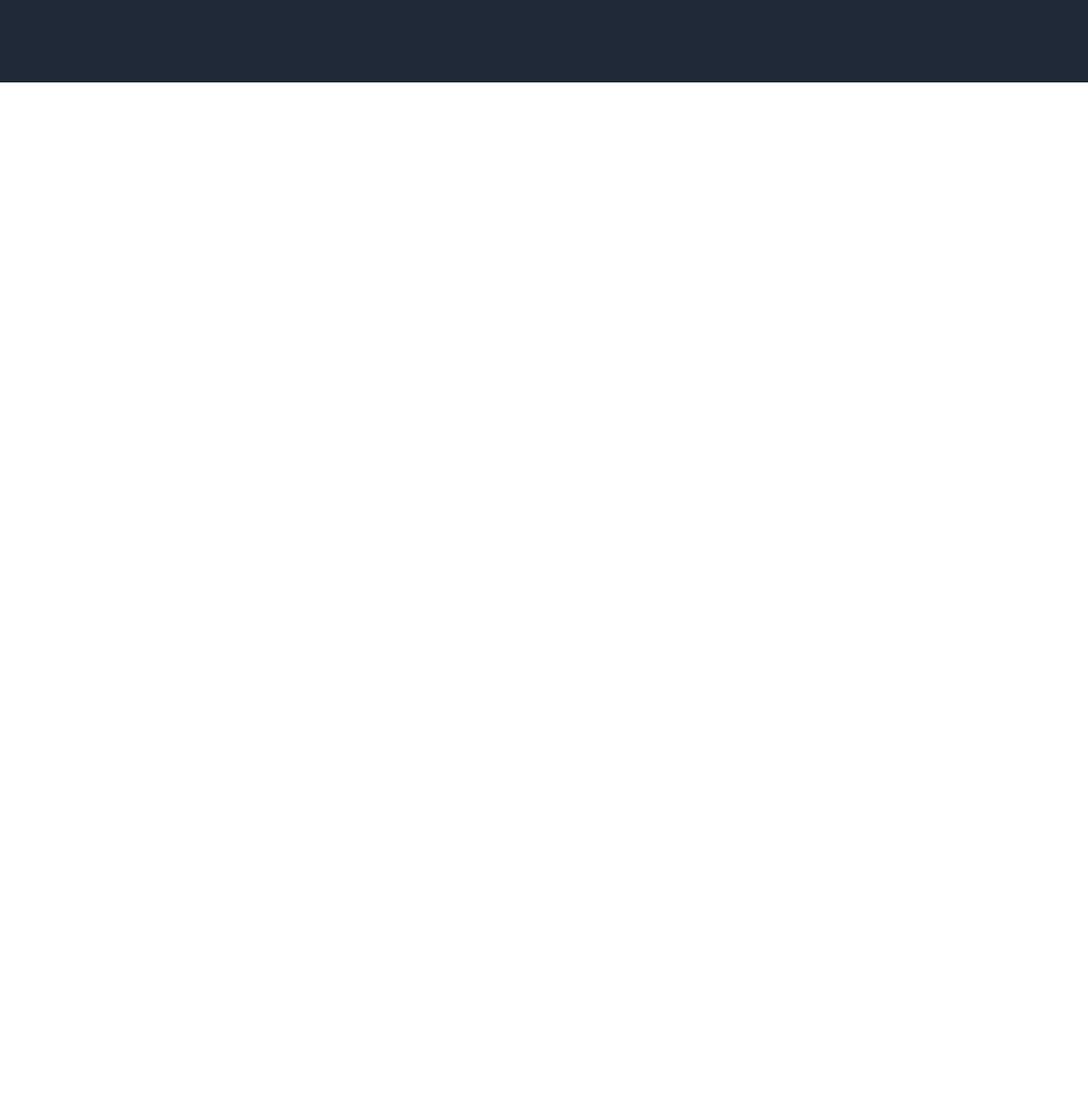
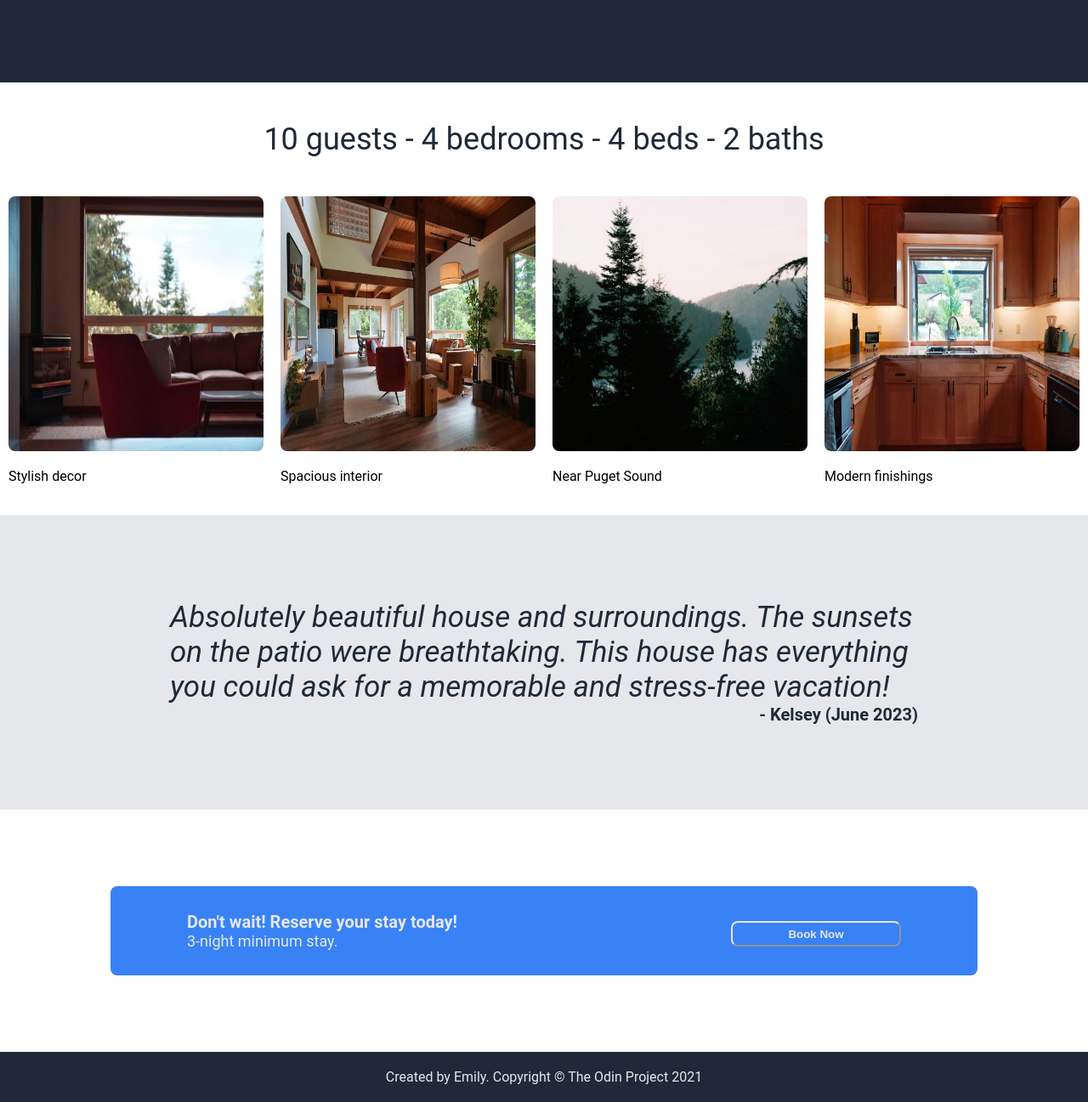
Before and after one commit to ECiarabellini/landing-page, a plain HTML site: page index.html in a window 1280 px wide. Shown: the part 493-1790 px from the top of the page at 85% size. Before the commit the page ends 800 px from the top, so only its background shows below. Drawn offline with Linux system fonts and the light colour scheme.

Commit message:
Add completed landing page including 4 photos

```diff
--- a/index.html
+++ b/index.html
@@ -26,8 +26,42 @@
             <button class="button">Book Now</button>
         </div>
         <img src="./home.jpg" alt="Whidbey forest home surrounded by tall trees and lush green grass.">
-
     </div>
-
+    <div class="info-section">
+        <p class="info-text">10 guests - 4 bedrooms - 4 beds - 2 baths</p>
+        <div class = "photo-section">
+            <div class="img">
+                <img src="./livingroom.jpg" alt="Stylish living room with red chair, leather sofa, and fireplace.">
+                <p>Stylish decor</p>
+            </div>
+            <div class="img">
+                <img src="./main-floor.jpg" alt="Wide-angle shot of main-floor including vaulted ceilings.">
+                <p>Spacious interior</p>
+            </div>
+            <div class="img">
+                <img src="./water-view.jpg" alt="View of Puget Sound through evergreen trees.">
+                <p>Near Puget Sound</p>
+            </div>
+            <div class="img">
+                <img src="./kitchen.jpg" alt="Kitchen with granite countertops and honey-oak shaker-style cabinets.">
+                <p>Modern finishings</p>
+            </div>
+        </div>
+    </div>
+    <div class="quote-section">
+        <div class="quote">
+            Absolutely beautiful house and surroundings. The sunsets on the patio were breathtaking.
+            This house has everything you could ask for a memorable and stress-free vacation!
+        </div>
+        <div class="quote-signed">- Kelsey (June 2023)</div>
+    </div>
+    <div class="reserve">
+        <div class="text">
+            <div class="reserve-bold">Don't wait! Reserve your stay today!</div>
+            <div class="reserve-subtext">3-night minimum stay.</div>
+        </div>
+        <button class="button">Book Now</button>
+    </div>
+    <div class="footer">Created by Emily. Copyright © The Odin Project 2021 </div>
 </body>
 </html>
--- a/style.css
+++ b/style.css
@@ -3,7 +3,6 @@ body {
     margin: 0;
     display: flex;
     flex-direction: column;
-    flex: 1;
 }
 
 li{
@@ -57,10 +56,14 @@ a:active { text-decoration: none; }
     gap: 60px;
 }
 
-img {
+.hero img{
     height:auto;
     width: 500px;
-    display: flex
+    display: flex;
+    flex:auto;
+    min-width: 0 px;
+    border-radius: 8px;
+
 }
 
 .hero-left{
@@ -72,6 +75,7 @@ img {
     font-size: 48px;
     font-weight: 900;
     color: #f9faf8;
+    padding-bottom: 5px;
 }
 
 button{
@@ -83,3 +87,93 @@ button{
     margin-top: 8px;
     border-radius: 8px;
 }
+
+.photo-section,
+.info-text{
+    display: flex;
+    justify-content: center;
+    align-items: center;
+}
+
+.info-section,
+.img {
+    padding: 10px;
+    flex-grow: 1;
+    align-items: center;
+    justify-content: center;
+}
+
+.info-section .photo-section .img img{
+    height: 300px;
+    width: 300px;
+    border-radius: 8px;
+}
+
+.info-text{
+    font-size: 36px;
+    font-weight: 900px;
+    color: #1f2937;
+}
+
+.quote-section{
+    display: flex;
+    flex-direction: column;
+    background-color: #e5e7eb;
+    color: #1f2937;
+    padding: 100px;
+}
+
+.quote{
+    font-size: 35px;
+    font-style: italic;
+    margin-left: 100px;
+    margin-right: 100px;
+}
+
+.quote-signed{
+    font-weight: 700;
+    align-self: flex-end;
+    margin-right: 100px;
+    font-size: 20px;
+}
+
+.reserve{
+    display: flex;
+    margin-top: 90px;
+    margin-bottom: 90px;
+    margin-left: 130px;
+    margin-right: 130px;
+    padding-top: 30px;
+    padding-bottom: 30px;
+    padding-right: 90px;
+    padding-left: 90px;
+    align-items: center;
+    justify-content: space-between;
+    background-color: #3882f6;
+    color: #e5e7eb;
+    border-radius: 8px;
+}
+
+.reserve-bold{
+    font-weight: 700;
+    font-size: 20px;
+}
+
+.reserve-subtext{
+    font-size: 18px;
+}
+
+.reserve button{
+    border-color: #e5e7eb;
+}
+
+.footer{
+    display: flex;
+    align-items: center;
+    justify-content: center;
+    background-color: #1f2937;
+    color: #e5e7eb;
+    font-size: 16px;
+    padding-top: 20px;
+    padding-bottom: 20px;
+}
```
Also changed, not shown: kitchen.jpg (added), livingroom.jpg (added), main-floor.jpg (added), water-view.jpg (added).
